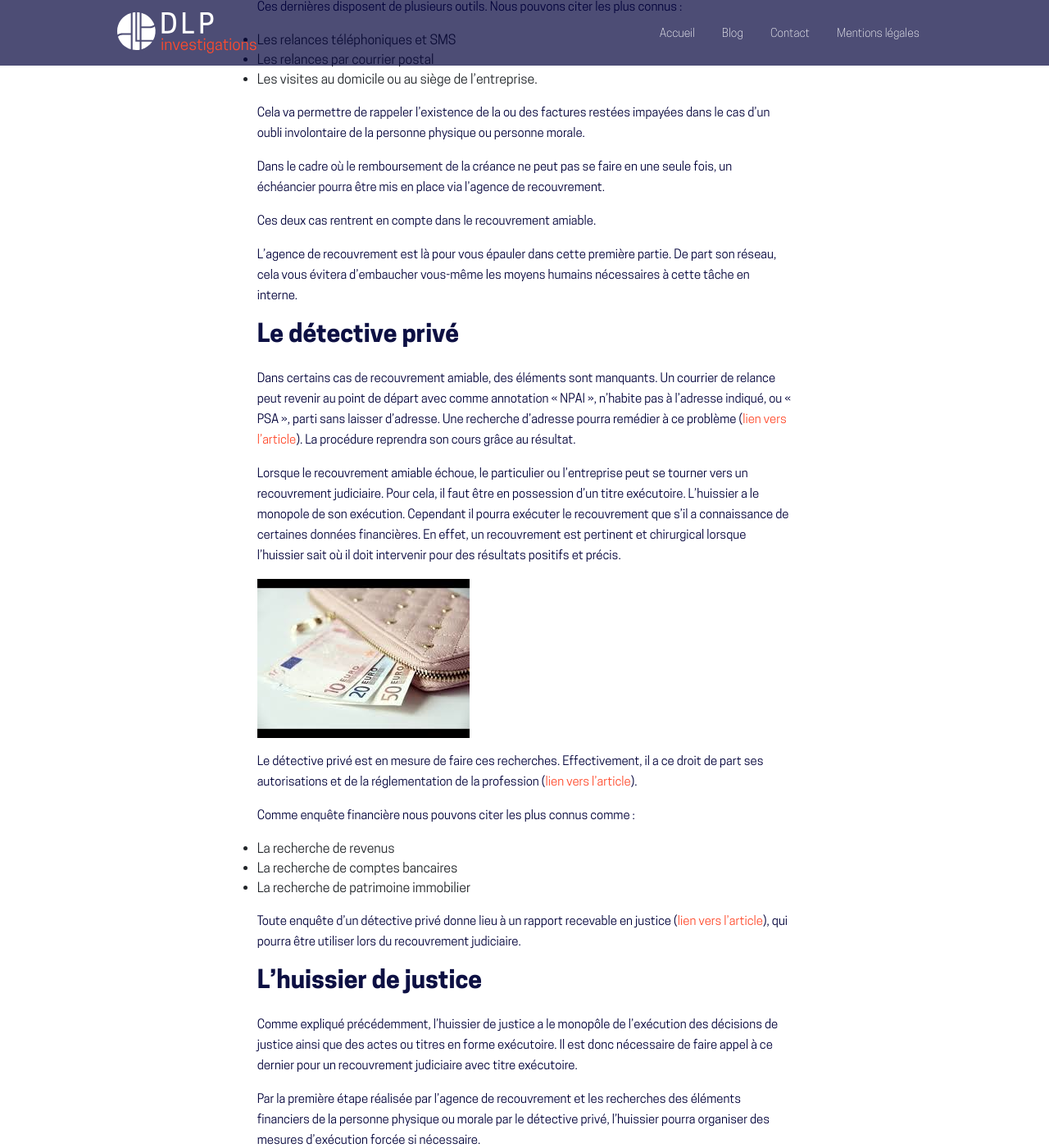
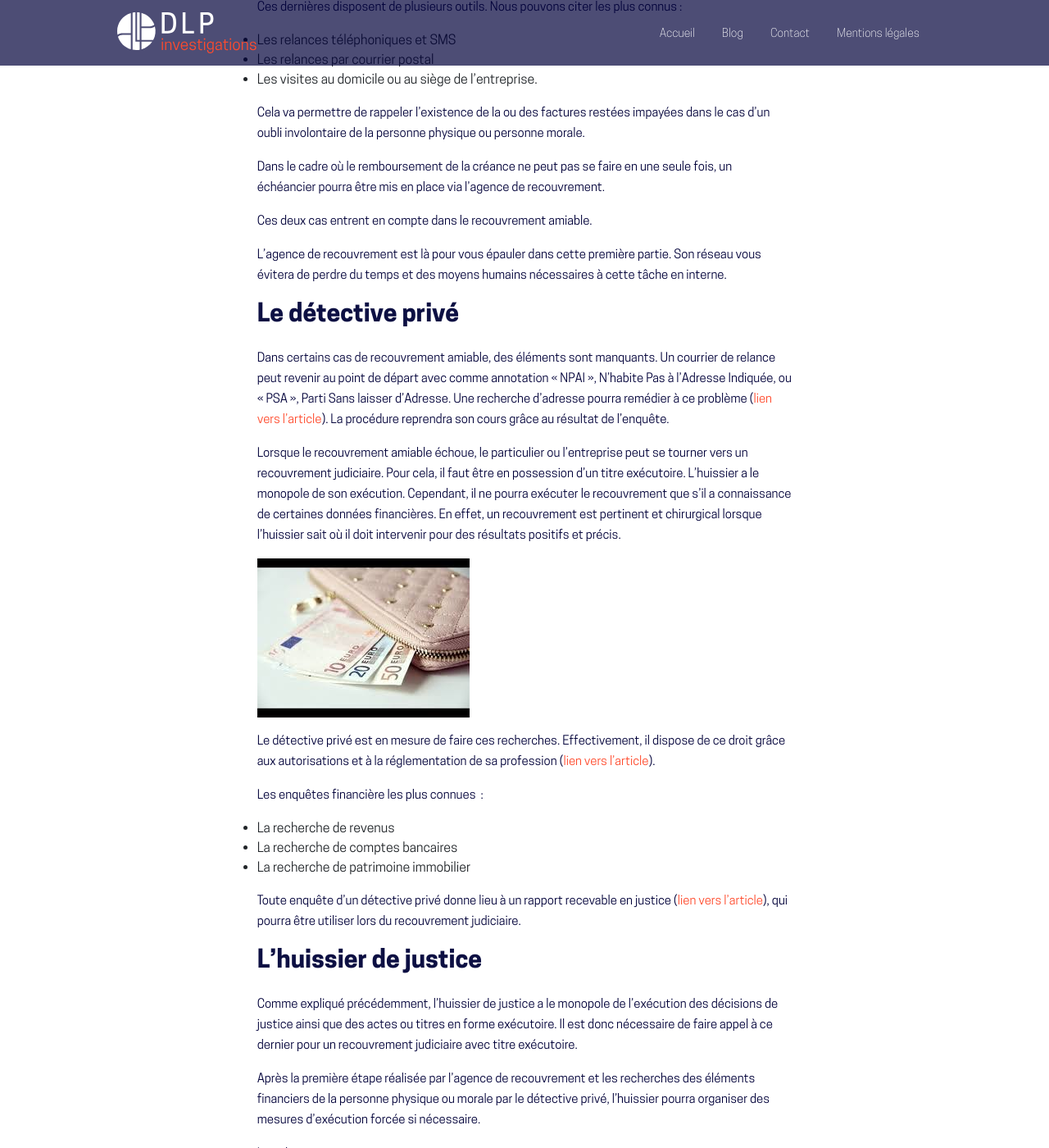
Before and after one commit to lobo-studio/dpl_investigation, a Jekyll site: the page built from _posts/2019-04-02-agence-de-recouvrement--détective-privé--huissier-de-justice.md, in a window 1280 px wide and 1400 px high, scrolled down 803 px. Shown: the whole window at 82% size. Built offline with Jekyll 4.4.1, drawn with Linux system fonts in a browser that asks for light colours; nearby versions of some CDN libraries; some of the changed text lies outside the part shown.

Commit message:
Updated '_posts/2019-04-02-agence-de-recouvrement--détective-privé--huissier-de-justice.md' via CloudCannon

```diff
--- a/_posts/2019-04-02-agence-de-recouvrement--détective-privé--huissier-de-justice.md
+++ b/_posts/2019-04-02-agence-de-recouvrement--détective-privé--huissier-de-justice.md
@@ -5,17 +5,17 @@
 permalink: '/blog/:title'
 ---
 
-Les impay&eacute;s, les cr&eacute;ances :&nbsp; 2 expressions que personne n’aime entendre, que nous soyons particulier ou entreprise. Organiser et mettre en place les relances demande du temps et des moyens humains voire financiers. Cela n’est pas possible pour tout le monde.
+Impay&eacute;s, cr&eacute;ances :&nbsp; 2 mots que personne n’aime entendre, que vous soyez particulier ou entreprise. Organiser et mettre en place les relances demande du temps et des moyens humains voire financiers. Cela n’est pas possible pour tout le monde.
 
-Un trio de trois secteurs pourra vous aider par leurs compl&eacute;mentarit&eacute;s et synergies :
+Trois secteurs pourront vous aider par leurs compl&eacute;mentarit&eacute;s et synergies :
 
 * L’agence de recouvrement pourra s’occuper des relances et du recouvrement amiable
 * Le d&eacute;tective priv&eacute; recherchera les donn&eacute;es financi&egrave;res n&eacute;cessaires au recouvrement
 * L’huissier de justice mettra en place le recouvrement judiciaire.
 
-**Par ce regroupement, les recouvrements auront un meilleur pourcentage de r&eacute;ussite.**
+**Avec ce trio, les recouvrements auront un meilleur pourcentage de r&eacute;ussite.**
 
-Effectivement, les impay&eacute;s s’additionnant deviennent une r&eacute;elle somme importante. Pour un particulier, comme une entreprise cela peut poser un probl&egrave;me de tr&eacute;sorerie. C’est pour cela que cela ne doit pas devenir une habitude et devenir r&eacute;current.
+Effectivement, l'addition des impay&eacute;s devient une somme r&eacute;ellement importante. Pour un particulier, comme pour une entreprise cela peut poser un probl&egrave;me de tr&eacute;sorerie. Cela ne doit donc pas devenir devenir r&eacute;current.
 
 ### Les agences de recouvrement
 
@@ -31,21 +31,21 @@
 
 Dans le cadre o&ugrave; le remboursement de la cr&eacute;ance ne peut pas se faire en une seule fois, un &eacute;ch&eacute;ancier pourra &ecirc;tre mis en place via l’agence de recouvrement.
 
-Ces deux cas rentrent en compte dans le recouvrement amiable.
+Ces deux cas entrent en compte dans le recouvrement amiable.
 
-L’agence de recouvrement est l&agrave; pour vous &eacute;pauler dans cette premi&egrave;re partie. De part son r&eacute;seau, cela vous &eacute;vitera d’embaucher vous-m&ecirc;me les moyens humains n&eacute;cessaires &agrave; cette t&acirc;che en interne.
+L’agence de recouvrement est l&agrave; pour vous &eacute;pauler dans cette premi&egrave;re partie. Son r&eacute;seau vous &eacute;vitera de perdre du temps et des moyens humains n&eacute;cessaires &agrave; cette t&acirc;che en interne.
 
 ### Le d&eacute;tective priv&eacute;
 
-Dans certains cas de recouvrement amiable, des &eacute;l&eacute;ments sont manquants. Un courrier de relance peut revenir au point de d&eacute;part avec comme annotation &laquo; NPAI &raquo;, n’habite pas &agrave; l’adresse indiqu&eacute;, ou &laquo; PSA &raquo;, parti sans laisser d’adresse. Une recherche d’adresse pourra rem&eacute;dier &agrave; ce probl&egrave;me ([lien vers l’article](https://dlp-investigations.fr/recherche-de-debiteur/)). La proc&eacute;dure reprendra son cours gr&acirc;ce au r&eacute;sultat.
+Dans certains cas de recouvrement amiable, des &eacute;l&eacute;ments sont manquants. Un courrier de relance peut revenir au point de d&eacute;part avec comme annotation &laquo; NPAI &raquo;, N’habite Pas &agrave; l’Adresse Indiqu&eacute;e, ou &laquo; PSA &raquo;, Parti Sans laisser d’Adresse. Une recherche d’adresse pourra rem&eacute;dier &agrave; ce probl&egrave;me ([lien vers l’article](https://dlp-investigations.fr/recherche-de-debiteur/)). La proc&eacute;dure reprendra son cours gr&acirc;ce au r&eacute;sultat de l'enqu&ecirc;te.
 
-Lorsque le recouvrement amiable &eacute;choue, le particulier ou l’entreprise peut se tourner vers un recouvrement judiciaire. Pour cela, il faut &ecirc;tre en possession d’un titre ex&eacute;cutoire. L’huissier a le monopole de son ex&eacute;cution. Cependant il pourra ex&eacute;cuter le recouvrement que s’il a connaissance de certaines donn&eacute;es financi&egrave;res. En effet, un recouvrement est pertinent et chirurgical lorsque l’huissier sait o&ugrave; il doit intervenir pour des r&eacute;sultats positifs et pr&eacute;cis.
+Lorsque le recouvrement amiable &eacute;choue, le particulier ou l’entreprise peut se tourner vers un recouvrement judiciaire. Pour cela, il faut &ecirc;tre en possession d’un titre ex&eacute;cutoire. L’huissier a le monopole de son ex&eacute;cution. Cependant, il ne pourra ex&eacute;cuter le recouvrement que s’il a connaissance de certaines donn&eacute;es financi&egrave;res. En effet, un recouvrement est pertinent et chirurgical lorsque l’huissier sait o&ugrave; il doit intervenir pour des r&eacute;sultats positifs et pr&eacute;cis.
 
 ![](/assets/img/revenus.jpg)
 
-Le d&eacute;tective priv&eacute; est en mesure de faire ces recherches. Effectivement, il a ce droit de part ses autorisations et de la r&eacute;glementation de la profession ([lien vers l’article](https://dlp-investigations.fr/le-code-de-deontologie/)).
+Le d&eacute;tective priv&eacute; est en mesure de faire ces recherches. Effectivement, il dispose de ce droit gr&acirc;ce aux autorisations et &agrave; la r&eacute;glementation de sa profession ([lien vers l’article](https://dlp-investigations.fr/le-code-de-deontologie/)).
 
-Comme enqu&ecirc;te financi&egrave;re nous pouvons citer les plus connus comme :
+Les enqu&ecirc;tes financi&egrave;re les plus connues&nbsp; :
 
 * La recherche de revenus
 * La recherche de comptes bancaires
@@ -55,11 +55,11 @@
 
 ### L’huissier de justice
 
-Comme expliqu&eacute; pr&eacute;c&eacute;demment, l’huissier de justice a le monop&ocirc;le de l’ex&eacute;cution des d&eacute;cisions de justice ainsi que des actes ou titres en forme ex&eacute;cutoire. Il est donc n&eacute;cessaire de faire appel &agrave; ce dernier pour un recouvrement judiciaire avec titre ex&eacute;cutoire.
+Comme expliqu&eacute; pr&eacute;c&eacute;demment, l’huissier de justice a le monopole de l’ex&eacute;cution des d&eacute;cisions de justice ainsi que des actes ou titres en forme ex&eacute;cutoire. Il est donc n&eacute;cessaire de faire appel &agrave; ce dernier pour un recouvrement judiciaire avec titre ex&eacute;cutoire.
 
-Par la premi&egrave;re &eacute;tape r&eacute;alis&eacute;e par l’agence de recouvrement et les recherches des &eacute;l&eacute;ments financiers de la personne physique ou morale par le d&eacute;tective priv&eacute;, l’huissier pourra organiser des mesures d’ex&eacute;cution forc&eacute;e si n&eacute;cessaire.
+Apr&egrave;s la premi&egrave;re &eacute;tape r&eacute;alis&eacute;e par l’agence de recouvrement et les recherches des &eacute;l&eacute;ments financiers de la personne physique ou morale par le d&eacute;tective priv&eacute;, l’huissier pourra organiser des mesures d’ex&eacute;cution forc&eacute;e si n&eacute;cessaire.
 
-Les plus connus sont :
+Les plus connues sont :
 
 * La saisie sur compte bancaire
 
```
Also changed, not shown: other parts of _posts/2019-04-02-agence-de-recouvrement--détective-privé--huissier-de-justice.md (+3 -3 lines).
